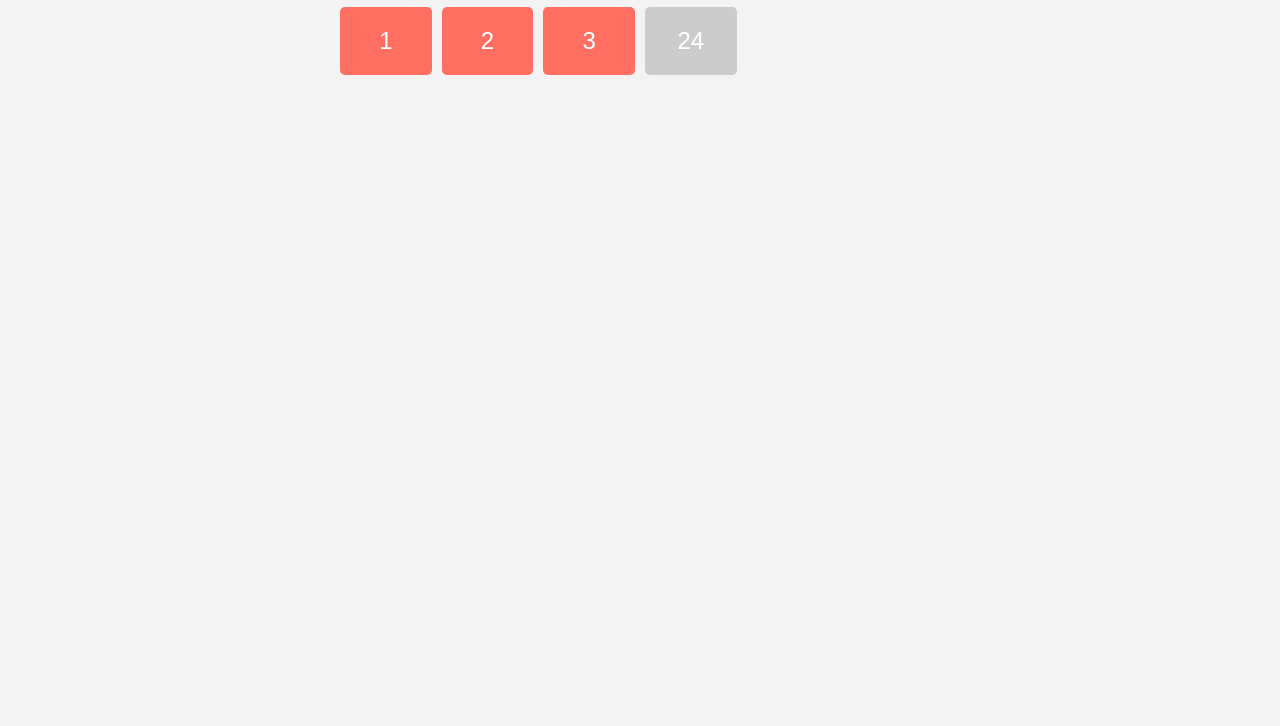
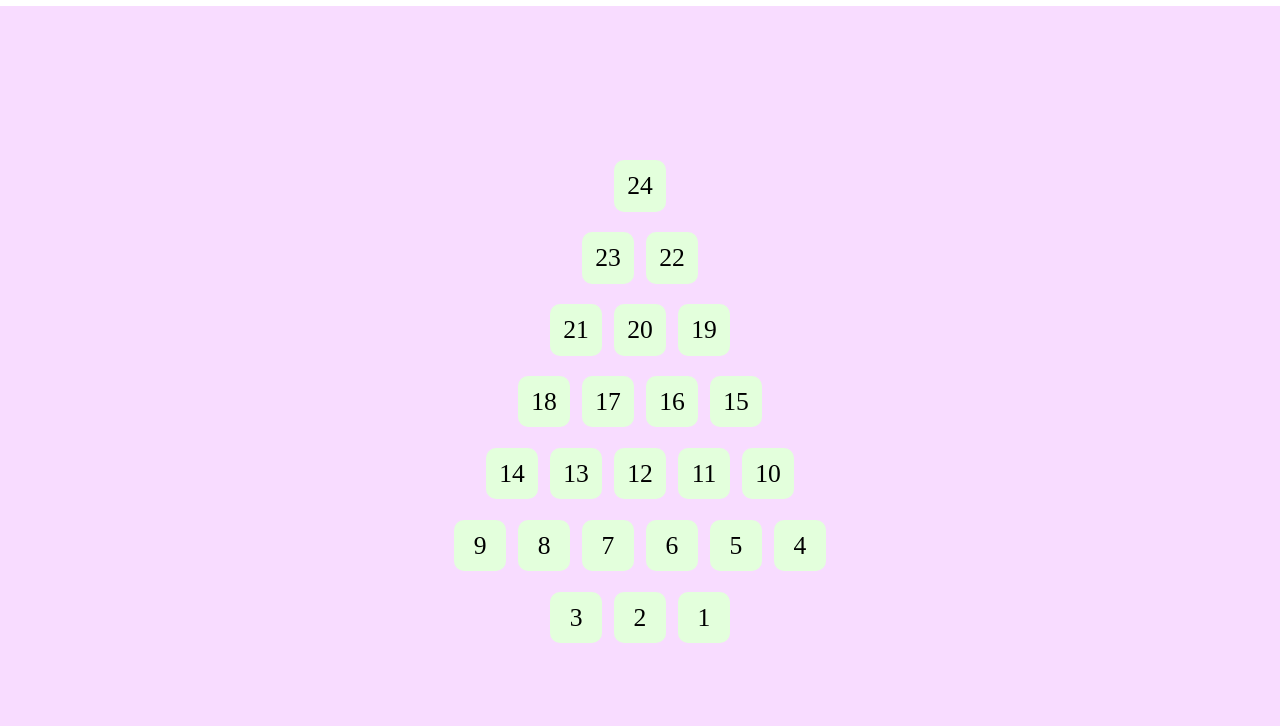
Before and after one commit to pvfferfish/Advend-Calender-Lena, a plain HTML site: page index.html in a window 1280 px wide. Shown: the part 74-800 px from the top of the page. Drawn offline with Linux system fonts and the light colour scheme.

Commit message:
Update all

```diff
--- a/index.html
+++ b/index.html
@@ -2,18 +2,58 @@
 <html lang="de">
 <head>
     <meta charset="UTF-8">
+    <meta name="viewport" content="width=device-width, initial-scale=1.0">
     <title>Adventskalender</title>
     <link rel="stylesheet" href="style.css">
 </head>
 <body>
-<h1>Adventskalender für meine Freundin 🎄</h1>
+
+
+
+<h1>Adventskalender</h1>
+
+<!-- Adventskalender Baum -->
 <div id="calendar">
-    <div class="door" data-day="1">1</div>
-    <div class="door" data-day="2">2</div>
-    <div class="door" data-day="3">3</div>
-    <!-- Füge hier weitere Tage hinzu -->
-    <div class="door" data-day="24">24</div>
+    <div class="row">
+        <div class="door" data-day="24">24</div>
+    </div>
+    <div class="row">
+        <div class="door" data-day="23">23</div>
+        <div class="door" data-day="22">22</div>
+    </div>
+    <div class="row">
+        <div class="door" data-day="21">21</div>
+        <div class="door" data-day="20">20</div>
+        <div class="door" data-day="19">19</div>
+    </div>
+    <div class="row">
+        <div class="door" data-day="18">18</div>
+        <div class="door" data-day="17">17</div>
+        <div class="door" data-day="16">16</div>
+        <div class="door" data-day="15">15</div>
+    </div>
+    <div class="row">
+        <div class="door" data-day="14">14</div>
+        <div class="door" data-day="13">13</div>
+        <div class="door" data-day="12">12</div>
+        <div class="door" data-day="11">11</div>
+        <div class="door" data-day="10">10</div>
+    </div>
+    <div class="row">
+        <div class="door" data-day="9">9</div>
+        <div class="door" data-day="8">8</div>
+        <div class="door" data-day="7">7</div>
+        <div class="door" data-day="6">6</div>
+        <div class="door" data-day="5">5</div>
+        <div class="door" data-day="4">4</div>
+    </div>
+    <div class="row">
+        <div class="door" data-day="3">3</div>
+        <div class="door" data-day="2">2</div>
+        <div class="door" data-day="1">1</div>
+    </div>
 </div>
+
 <script src="script.js"></script>
 </body>
 </html>
--- a/script.js
+++ b/script.js
@@ -1,39 +1,12 @@
-document.addEventListener("DOMContentLoaded", () => {
-    const today = new Date().getDate();  // Holt den heutigen Tag
-    const doors = document.querySelectorAll(".door");
+window.onload = () => {
+    // Türchen-Interaktion
+    const doors = document.querySelectorAll('.door');
 
     doors.forEach(door => {
-        const doorDay = parseInt(door.getAttribute("data-day"));
-
-        // Türchen sperren, wenn das Datum noch nicht erreicht ist
-        if (doorDay > today) {
-            door.classList.add("locked");
-        } else {
-            door.addEventListener("click", () => openDoor(door, doorDay));
-        }
+        door.addEventListener('click', () => {
+            // Beispiel: Tür öffnen und Nachricht anzeigen
+            door.style.backgroundColor = "#ff6f61";  // Tür öffnet sich
+            alert(`Tür ${door.dataset.day} geöffnet! Überraschung wird bald folgen.`);
+        });
     });
-});
-
-function openDoor(door, day) {
-    if (door.classList.contains("locked")) return;
-
-    if (!door.classList.contains("opened")) {
-        // Türchen öffnen und eine Überraschung zeigen
-        const surprise = getSurpriseForDay(day);
-        alert(`Tag ${day}: ${surprise}`);
-        door.classList.add("opened");
-    }
-}
-
-function getSurpriseForDay(day) {
-    // Einfache Aufgaben oder Nachrichten für jeden Tag
-    const surprises = [
-        "Quizfrage: Was ist ihre Lieblingsfarbe?",
-        "Nachricht: Ich liebe dich ❤️",
-        "Spiel: Zeichne ein Herz auf Papier.",
-        "Quiz: Was ist mein Lieblingsfilm?",
-        // ... weitere Überraschungen
-        "Überraschung für den 24.: Ein besonderes Geschenk wartet auf dich! 🎁"
-    ];
-    return surprises[day - 1];
-}
+};
--- a/style.css
+++ b/style.css
@@ -1,36 +1,58 @@
-body {
-    font-family: Arial, sans-serif;
-    text-align: center;
-    background-color: #f3f3f3;
+/* HTML und Body auf 100% setzen, um die volle Höhe des Bildschirms zu nutzen */
+html, body {
+    height: 100%; /* Körper und HTML-Element sollen den gesamten Bildschirm einnehmen */
+    margin: 0; /* Entfernt den Standard-Außenabstand des Browsers */
+    padding: 0; /* Entfernt Standard-Abstand */
+    overflow: hidden; /* Verhindert das Scrollen */
 }
 
-h1 {
-    color: #ff6f61;
+/* Container für den Kalender */
+#calendar {
+    display: flex;
+    flex-direction: column; /* Kalender von oben nach unten anordnen */
+    align-items: center; /* Horizontale Zentrierung */
+    justify-content: center; /* Vertikale Zentrierung */
+    height: 100%; /* Höhe des Containers auf 100% der verfügbaren Höhe setzen */
+    width: 100%; /* Breite des Containers auf 100% der verfügbaren Breite setzen */
+    background-color: #f8dcff; /* Etwas andere Farbe für den Kalender-Hintergrund */
+    margin: 0; /* Kein Außenabstand */
 }
 
-#calendar {
-    display: grid;
-    grid-template-columns: repeat(6, 1fr);
-    gap: 10px;
-    max-width: 600px;
-    margin: 20px auto;
+/* Jede Reihe mit Türchen */
+.row {
+    display: flex;
+    justify-content: center;
+    width: 100%; /* Sicherstellen, dass die Reihe die volle Breite einnimmt */
+    margin-bottom: 1vh; /* Noch kleinerer Abstand zwischen den Reihen */
 }
 
+/* Türchen selbst */
 .door {
-    background-color: #ff6f61;
-    color: white;
-    padding: 20px;
-    font-size: 24px;
+    width: 4vw; /* Breite der Türchen in Bezug auf die Bildschirmbreite, noch kleiner */
+    height: 4vw; /* Höhe der Türchen in Bezug auf die Bildschirmbreite, noch kleiner */
+    background-color: #e3ffdc; /* Grüner Hintergrund */
+    color: black;
+    display: flex;
+    justify-content: center;
+    align-items: center;
+    margin: 0.5vw; /* Noch kleinerer Abstand zwischen den Türchen */
+    font-size: 2vw; /* Noch kleinere Schriftgröße */
+    border-radius: 10px; /* Abgerundete Ecken */
     cursor: pointer;
-    border-radius: 5px;
-    transition: background-color 0.3s ease;
+    transition: background-color 0.3s ease, transform 0.3s ease;
 }
 
-.door.locked {
-    background-color: #cccccc;
-    cursor: not-allowed;
+/* Hover-Effekt für Türchen */
+.door:hover {
+    background-color: #dcf4ff;
+    transform: scale(1.1); /* Vergrößert die Türchen beim Hover */
 }
 
-.door.opened {
-    background-color: #4caf50;
+#particles-js {
+    position: absolute;
+    top: 0;
+    left: 0;
+    width: 100%;
+    height: 100%;
+    z-index: -1; /* Damit die Partikel hinter dem Inhalt angezeigt werden */
 }
```
